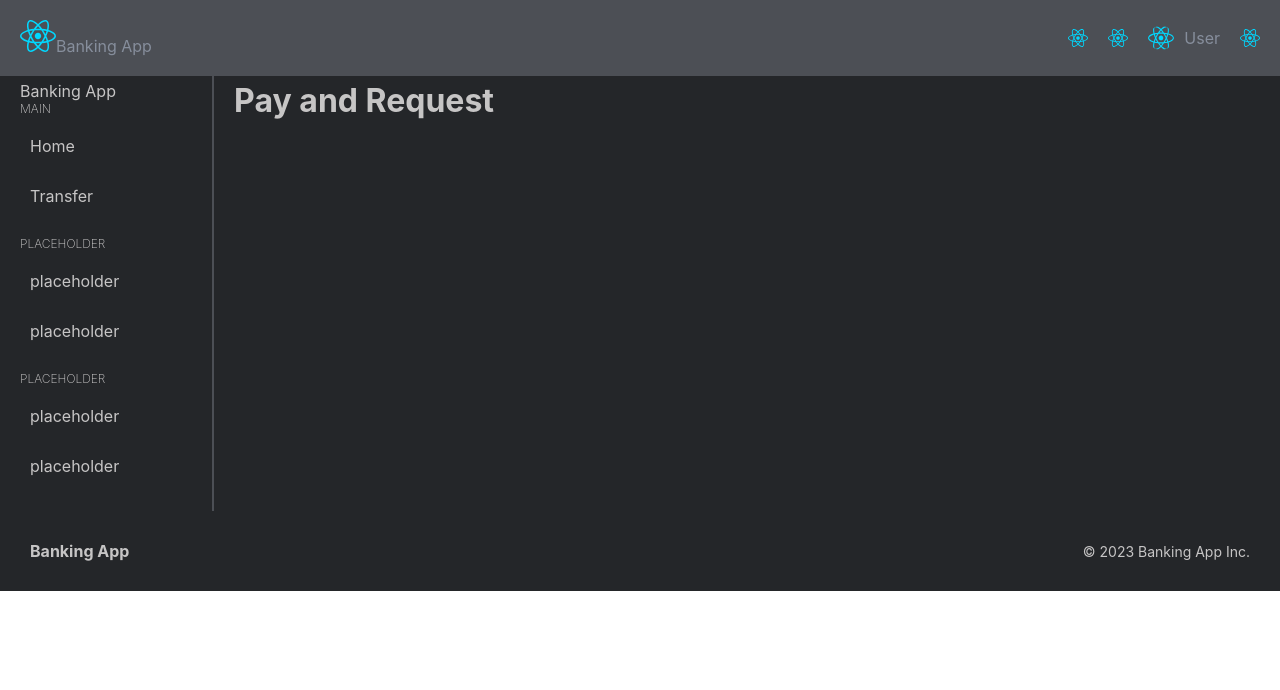
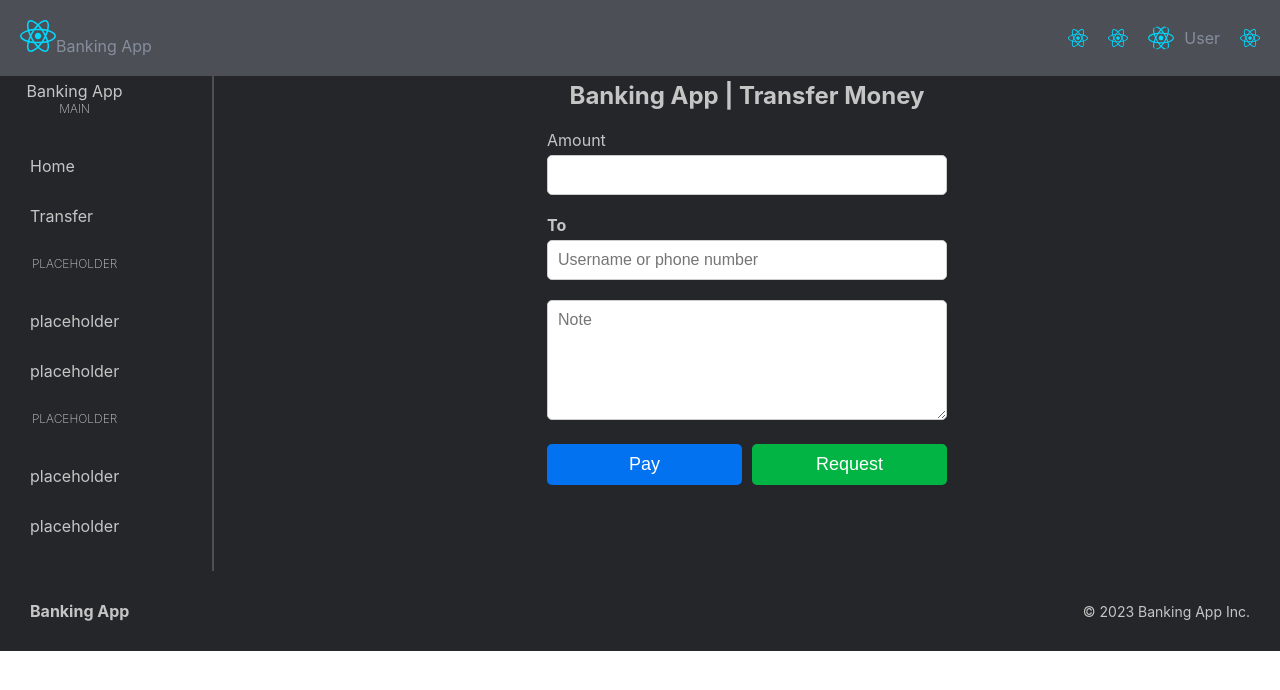
Before and after one commit to Hack-Weekly/bronze-badger-banking-app, a React (Vite) app in the folder frontend/: page /transfer in a window 1280 px wide. Shown: the top 690 px of the page. Built offline with nearby package versions, Linux system fonts and the light colour scheme; the HTML template or start-up script is replaced by a standard one.

Commit message:
pay/request frontend

```diff
--- a/frontend/src/pages/Transaction/Transfer.tsx
+++ b/frontend/src/pages/Transaction/Transfer.tsx
@@ -1,12 +1,63 @@
-import './transfer.scss'
-
+import { useState } from "react";
+import "./transfer.scss";
 
 const Transfer = () => {
-    return (
-        <div className="main">
-            <h1>Pay and Request</h1>
+  const [amount, setAmount] = useState("");
+  const [target, setTarget] = useState("");
+  const [message, setMessage] = useState("");
+
+  const handlePay = () => {
+    //Handle payment logic
+  };
+
+  const handleRequest = () => {
+    //Handle request logic
+  };
+
+  return (
+    <div className="main">
+      <h1 className="title">Banking App | Transfer Money</h1>
+      <form className="transfer-form">
+        <div className="form-group">
+          <label htmlFor="amount">Amount</label>
+          <input
+            type="text"
+            id="amount"
+            value={amount}
+            onChange={(e) => setAmount(e.target.value)}
+          />
         </div>
-    )
-}
+        <div className="form-group to-group">
+          <label htmlFor="target">
+            <strong>To</strong>
+          </label>
+          <input
+            type="text"
+            id="target"
+            placeholder="Username or phone number"
+            value={target}
+            onChange={(e) => setTarget(e.target.value)}
+          />
+        </div>
+        <div className="form-group note-group">
+          <textarea
+            id="message"
+            placeholder="Note"
+            value={message}
+            onChange={(e) => setMessage(e.target.value)}
+          />
+        </div>
+        <div className="button-group">
+          <button type="button" onClick={handlePay}>
+            Pay
+          </button>
+          <button type="button" onClick={handleRequest}>
+            Request
+          </button>
+        </div>
+      </form>
+    </div>
+  );
+};
 
-export default Transfer
+export default Transfer;
--- a/frontend/src/pages/Transaction/transfer.scss
+++ b/frontend/src/pages/Transaction/transfer.scss
@@ -0,0 +1,75 @@
+.main {
+    text-align: center;
+
+    .title {
+      font-size: 24px;
+      margin-bottom: 20px;
+    }
+
+    .transfer-form {
+      max-width: 400px;
+      margin: 0 auto;
+      text-align: left;
+
+      .form-group {
+        margin-bottom: 20px;
+
+        label {
+          display: block;
+          font-size: 16px;
+          margin-bottom: 5px;
+        }
+
+        input,
+        textarea {
+          width: 100%;
+          padding: 10px;
+          font-size: 16px;
+          font-family: Arial, sans-serif;
+          border: 1px solid #ccc;
+          border-radius: 5px;
+        }
+
+        textarea {
+          height: 120px;
+        }
+
+        .to-group {
+          label {
+            display: inline;
+            font-weight: bold;
+            margin-right: 10px;
+          }
+
+          input::placeholder {
+            color: #999;
+          }
+        }
+      }
+
+      .button-group {
+        display: flex;
+        justify-content: space-between;
+
+        button {
+          flex: 1;
+          padding: 10px;
+          font-size: 18px;
+          border: none;
+          border-radius: 5px;
+          cursor: pointer;
+        }
+
+        button:first-child {
+          background-color: #0272f1;
+          color: #fff;
+          margin-right: 10px;
+        }
+
+        button:last-child {
+          background-color: #02b443;
+          color: #fff;
+        }
+      }
+    }
+  }
```
